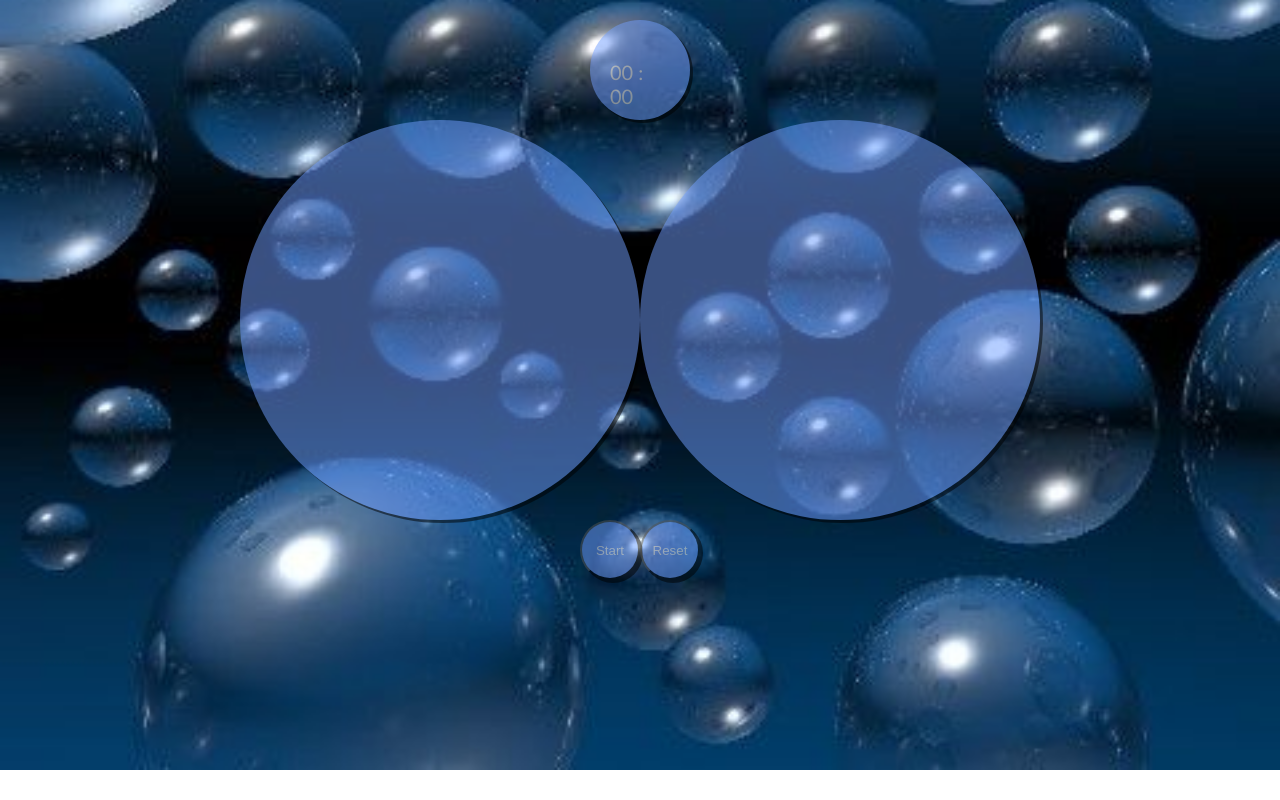
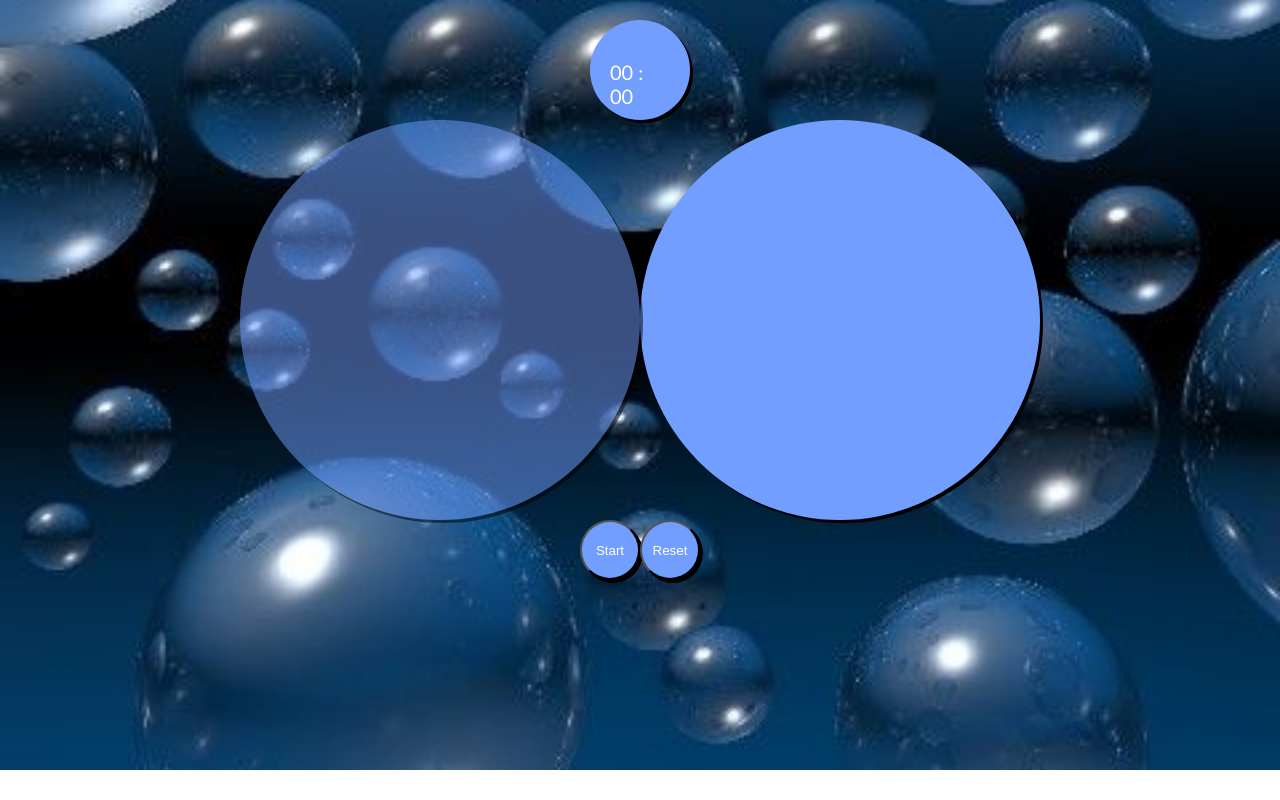
Before and after one commit to lauraMeiz/Game001, a website: page index.html in a window 1280 px wide. Drawn offline with Linux system fonts and the light colour scheme.

Commit message:
opacity commit

```diff
--- a/main.css
+++ b/main.css
@@ -35,7 +35,7 @@ main {
   display: flex;
   flex-direction: row;
   justify-self: center;
-  opacity: 0.5;
+  opacity: 1;
   background-color: #729fff;
   box-shadow: 3px 3px black;
   color: white;
@@ -59,7 +59,7 @@ main {
   justify-self: end;
   cursor: pointer;
   background-color: #729fff;
-  opacity: 0.5;
+  opacity: 1;
   box-shadow: 3px 3px black;
   color: white;
   border-radius: 50%;
@@ -70,7 +70,7 @@ main {
   grid-area: btn2;
   justify-self: start;
   cursor: pointer;
-  opacity: 0.5;
+  opacity: 1;
   background-color: #729fff;
   box-shadow: 3px 3px black;
   color: white;
@@ -81,6 +81,7 @@ main {
 }
 .right-round {
   grid-area: raitas;
+  opacity: 1;
 }
 .left-square {
   background-color: #729fff;
```
